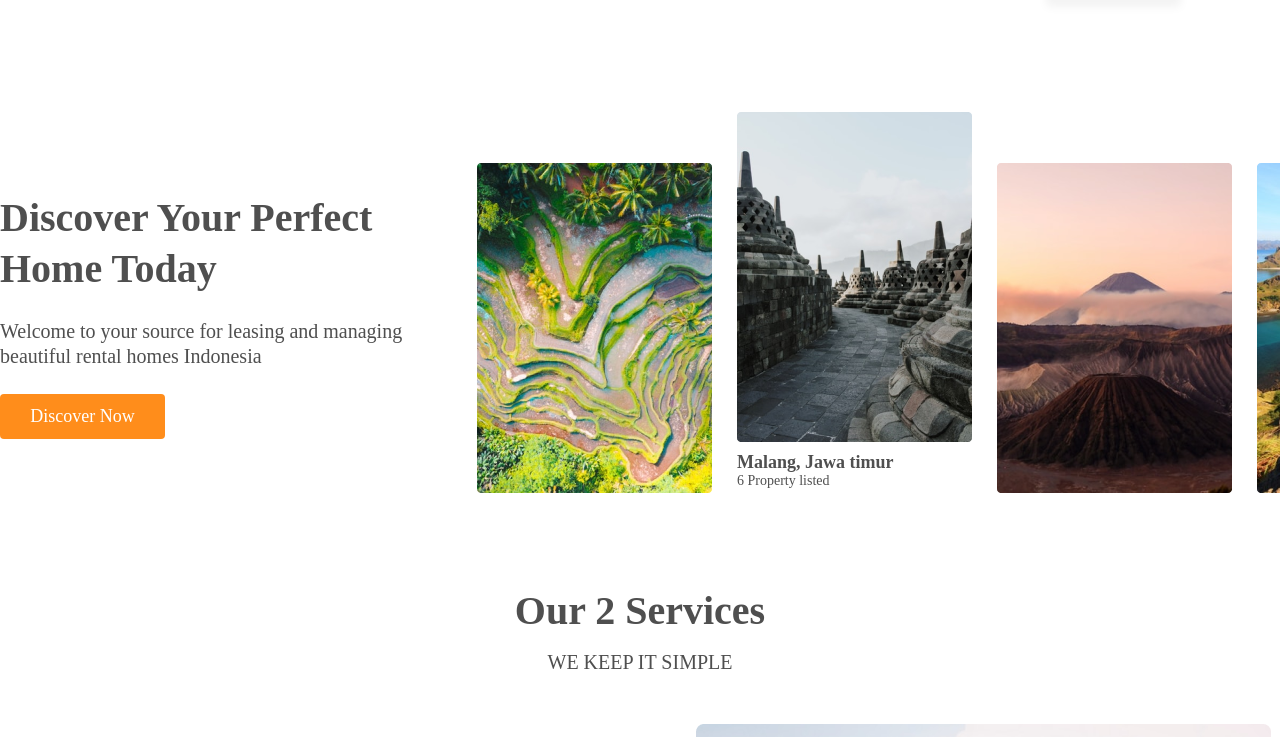
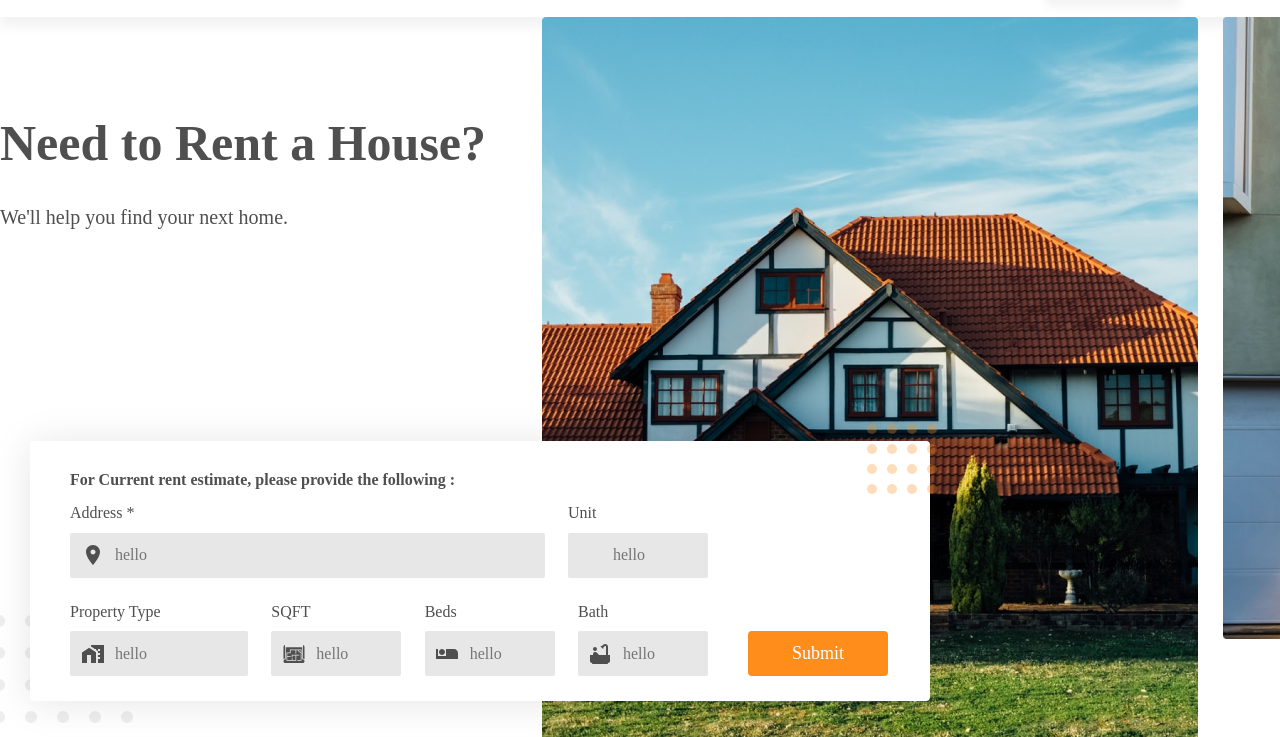
Before and after one commit to NekrasovaOlga/magazin, a website: page app/index.html in a window 1280 px wide. Shown: the part 63-800 px from the top of the page. Drawn offline with nearby package versions, Linux system fonts and the light colour scheme.

Commit message:
Добавлен блок hero

```diff
--- a/app/index.html
+++ b/app/index.html
@@ -11,8 +11,9 @@
 
 <body>
     <header class="header">
+        <div class="nav">
             <div class="content">
-            <div class="nav">
+                <div class="nav__box">
                     <div class="nav__logo"><img src="./img/logo.png" alt=""></div>
                     <div class="nav__menu">
                         <a href="#" class="nav__menu-item">I’m a Landlord</a>
@@ -24,6 +25,62 @@
                 </div>
             </div>
             <!-- /.nav -->
+        </div>
+
+        <div class="hero">
+            <div class="hero__box content">
+                <h1 class="hero__title">
+                    Need to Rent a House?
+                </h1>
+                <p class="hero__description">
+                    We'll help you find your next home.
+                </p>
+
+            </div>
+            <div class="hero__slider">
+                <div class="hero__slider-item">
+                    <img src="./img/slider-1.png" alt="">
+                </div>
+                <div class="hero__slider-item">
+                    <img src="./img/slider-2.png" alt="">
+                </div>
+            </div>
+            <div class="hero__form content">
+                <h4 class="hero__form-title">For Current rent estimate, please provide the following :</h4>
+                <form action="">
+                    <div class="hero__form-inputs">
+                        <label for="" class="hero__form-label hero__form-adress">Address *
+                            <span class="hero__form-span"></span>
+                            <input type="text" name="" id="" placeholder="hello">
+                        </label>
+                        <label for="" class="hero__form-label hero__form-unit">Unit
+                            <span class="hero__form-span"></span>
+                            <input type="text" name="" id="" placeholder="hello">
+                        </label>
+                        <label for="" class="hero__form-label hero__form-type">Property Type
+                            <span class="hero__form-span"></span>
+                            <input type="text" name="" id="" placeholder="hello">
+                        </label>
+                        <label for="" class="hero__form-label hero__form-sqft">SQFT
+                            <span class="hero__form-span"></span>
+                            <input type="text" name="" id="" placeholder="hello">
+                        </label>
+                        <label for="" class="hero__form-label hero__form-beds">Beds
+                            <span class="hero__form-span"></span>
+                            <input type="text" name="" id="" placeholder="hello">
+                        </label>
+                        <label for="" class="hero__form-label hero__form-bath">Bath
+                            <span class="hero__form-span"></span>
+                            <input type="text" name="" id="" placeholder="hello">
+                        </label>
+                    </div>
+                    <div class="hero__form-btn">
+                        <button class="btn">Submit</button>
+                    </div>
+                </form>
+            </div>
+
+        </div>
     </header>
     <!-- /.header -->
 
@@ -98,7 +155,7 @@
         <p class="description">WE KEEP IT SIMPLE</p>
         <div class="content">
             <div class="services__box">
-                <div class="services__box-item">
+                <div class="services__box-item services__box-item__left">
                     <h3 class="services__box-title">RENT-UP SERVICE</h3>
                     <span class="services__box-description">We take the hassle out of finding your next tenant</span>
                     <div class="services__box-text">Everything from marketing your property to moving in your tenant is
--- a/app/js/main.js
+++ b/app/js/main.js
@@ -9,3 +9,10 @@
     slidesToScroll: 1,
     centerMode: true
 });
+
+$('.hero__slider').slick({
+    arrows: false,
+    variableWidth: true,
+    slidesToShow: 1,
+    slidesToScroll: 1,
+});
--- a/app/sass/_components.sass
+++ b/app/sass/_components.sass
@@ -22,7 +22,6 @@
     font-size: 40px
     display: flex
     justify-content: center
-    padding-top: 95px
 .description
     font-size: 20px
     display: flex
--- /dev/null
+++ b/app/sass/block/_hero.sass
@@ -0,0 +1,125 @@
+.hero
+    position: relative
+    display: flex
+    justify-content: space-between
+    height: calc(100vh - 80px)
+    &__box
+        max-width: 542px
+        width: 100%
+        font-size: 20px
+        margin-top: 5%
+    &__title
+        font-size: 50px
+    &__slider
+        max-width: 746px
+        width: 100%
+        overflow: hidden
+        &-item
+            margin-right: 25px
+            max-width: 656px
+            width: 100%
+            img
+                width: 100%
+
+    &__form
+        position: absolute
+        bottom: 5%
+        max-width: 900px
+        width: 100%
+        background: #FFFFFF
+        padding: 30px 42px 0 40px
+        box-shadow: 0px 2px 40px rgba(0, 0, 0, 0.1)
+        border-radius: 4px
+        margin-left: 30px
+        &::before
+            position: absolute
+            content: ''
+            background: url(../img/service__bg-1.svg)
+            width: 172px
+            height: 172px
+            z-index: -1
+            bottom: -86px
+            left: -69px
+        &::after
+            position: absolute
+            content: ''
+            background: url(../img/service__bg-2.svg)
+            top: -17px
+            right: -17px
+            width: 80px
+            height: 80px
+            z-index: 1
+        form
+            display: flex
+            justify-content: space-between
+            margin-top: 15px
+            flex-wrap: wrap
+            align-items: flex-end
+        &-label
+            position: relative
+            display: flex
+            flex-direction: column
+            margin-bottom: 25px
+            input
+                margin-top: 10px
+                height: 45px
+                background: #E7E7E7
+                border-radius: 2px
+                border: none
+                outline: none
+                padding: 5px 45px
+                position: relative
+                width: 130px
+        &-span
+            position: absolute
+            width: 45px
+            height: 45px
+            z-index: 5
+            bottom: 0
+            &::after
+                position: absolute
+                content: ''
+                top: 50%
+                left: 50%
+                transform: translate(-50%, -50%)
+                width: 24px
+                height: 24px
+
+        &-adress
+            input
+                width: 475px
+            span
+                &::after
+                    background: url(../img/location.svg)
+        &-unit
+            input
+                width: 140px
+        &-sqft
+            span
+                &::after
+                    background: url(../img/print.svg)
+        &-beds
+            span
+                &::after
+                    background: url(../img/ic-seat.svg)
+        &-bath
+            span
+                &::after
+                    background: url(../img/ic-bathrum.svg)
+        &-type
+            input
+                width: 178px
+            span
+                &::after
+                    background: url(../img/ic-home.svg)
+        &-inputs
+            max-width: 638px
+            display: flex
+            flex-wrap: wrap
+            justify-content: space-between
+        &-btn
+            button
+                outline: none
+                border: none
+                width: 140px
+                margin-bottom: 25px
--- a/app/sass/block/_nav.sass
+++ b/app/sass/block/_nav.sass
@@ -1,9 +1,11 @@
 .nav
-    display: flex
-    justify-content: space-between
-    align-items: center
-    position: relative
-    height: 80px
+    box-shadow: 0px 10px 10px rgba(0, 0, 0, 0.05)
+    &__box
+        display: flex
+        justify-content: space-between
+        align-items: center
+        position: relative
+        height: 80px
     &__menu
         font-size: 20px
         display: flex
--- a/app/sass/block/_properties.sass
+++ b/app/sass/block/_properties.sass
@@ -4,6 +4,7 @@
     flex-direction: column
     align-items: center
     width: 100%
+    margin-top: 32px
     &__box
         display: flex
         flex-wrap: wrap
--- a/app/sass/block/_reviews.sass
+++ b/app/sass/block/_reviews.sass
@@ -1,10 +1,10 @@
 .reviews
-    margin-top: 60px
+    padding-top: 155px
     position: relative
     &::after
         position: absolute
         content: '“'
-        top: 0
+        top: 50px
         left: 0
         font-size: 500px
         width: 248px
--- a/app/sass/block/_services.sass
+++ b/app/sass/block/_services.sass
@@ -1,5 +1,8 @@
 .services
     position: relative
+    overflow: hidden
+    padding-bottom: 63px
+    margin-top: 95px
     &__box
         display: flex
         flex-direction: column
@@ -19,6 +22,14 @@
                 align-items: flex-end
                 text-align: right
                 margin-bottom: 29px
+                &::after
+                    position: absolute
+                    content: ''
+                    background: url(../img/service__bg-2.svg)
+                    width: 80px
+                    height: 80px
+                    right: -38px
+                    top: -26px
         &-title
             font-size: 35px
             line-height: 45px
@@ -39,9 +50,27 @@
             max-width: 145px
     &__img
         position: absolute
+        &::before
+            position: absolute
+            content: ''
+            background: url(../img/service__bg-1.svg)
+            width: 172px
+            height: 172px
+            z-index: -1
+
         &-left
             top: 0
             right: 0
+            &::before
+                top: -89px
+                right: -69px
+
         &-right
             bottom: 0
             left: 0
+            &::before
+                bottom: -63px
+                left: -73px
+            &::after
+                bottom: -37px
+                left: -49px
--- a/app/sass/style.sass
+++ b/app/sass/style.sass
@@ -4,7 +4,7 @@
 @import 'components'
 
 @import 'block/nav'
-
+@import 'block/hero'
 @import 'block/discover'
 @import 'block/services'
 @import 'block/properties'
```
Also changed, not shown: app/css/style.min.css, app/img/ic-home.svg (added), app/img/service__bg-1.svg (added), app/img/service__bg-2.svg (added), app/img/slider-1.png (added), app/img/slider-2.png (added). Lines whose indentation alone changed are shown as unchanged.
